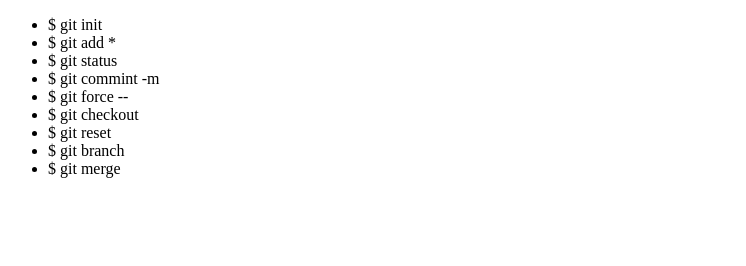
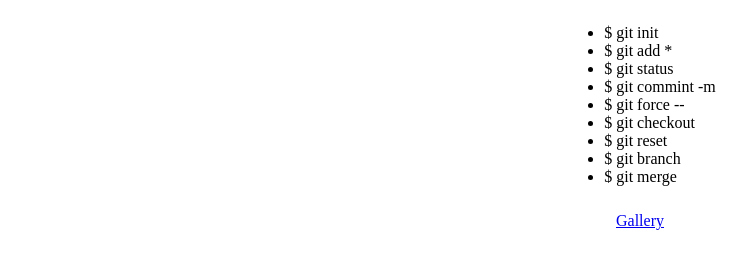
Before and after one commit to LeMarts/---12.-Git.-Github, a plain HTML site: page index.html in a window 1280 px wide. Shown: the whole page, without its empty margins (0-746 px from the left). Drawn offline with Linux system fonts and the light colour scheme.

Commit message:
added link from 'index' to 'gallery'

```diff
--- a/index.html
+++ b/index.html
@@ -7,6 +7,7 @@
    <title>ДЗ 12. Git. Github.</title>
 </head>
 <body>
+   <div class="box">
       <ul>
          <li>$ git init</li>
          <li>$ git add *</li>
@@ -18,5 +19,18 @@
          <li>$ git branch</li>
          <li>$ git merge</li>
       </ul>
+   </div>
+   <a href="gallery.html">Gallery</a>
+   <style>
+      .box{
+         display: flex;
+         justify-content: center;
+      }
+      a{
+         display: block;
+         text-align: center;
+         margin-top: 10px;
+      }
+   </style>
 </body>
 </html>
```
Lines whose indentation alone changed are shown as unchanged.
